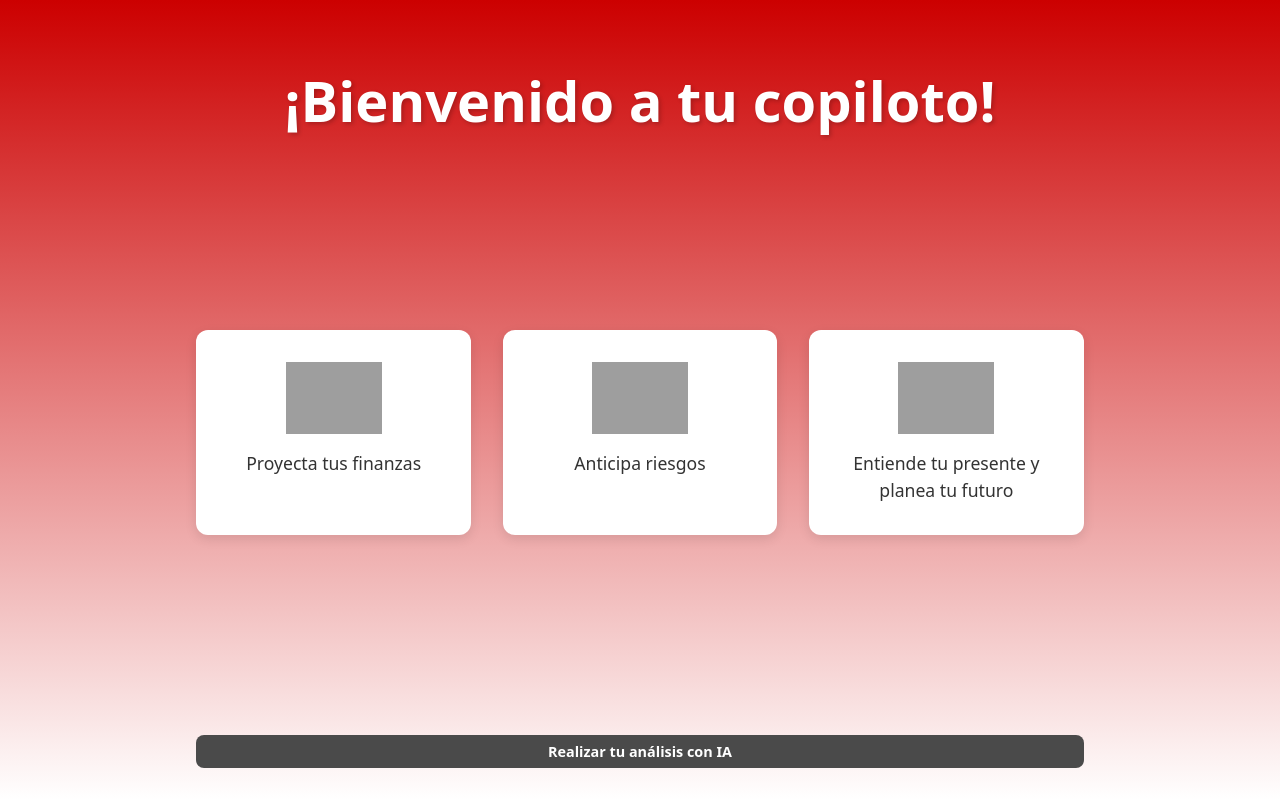
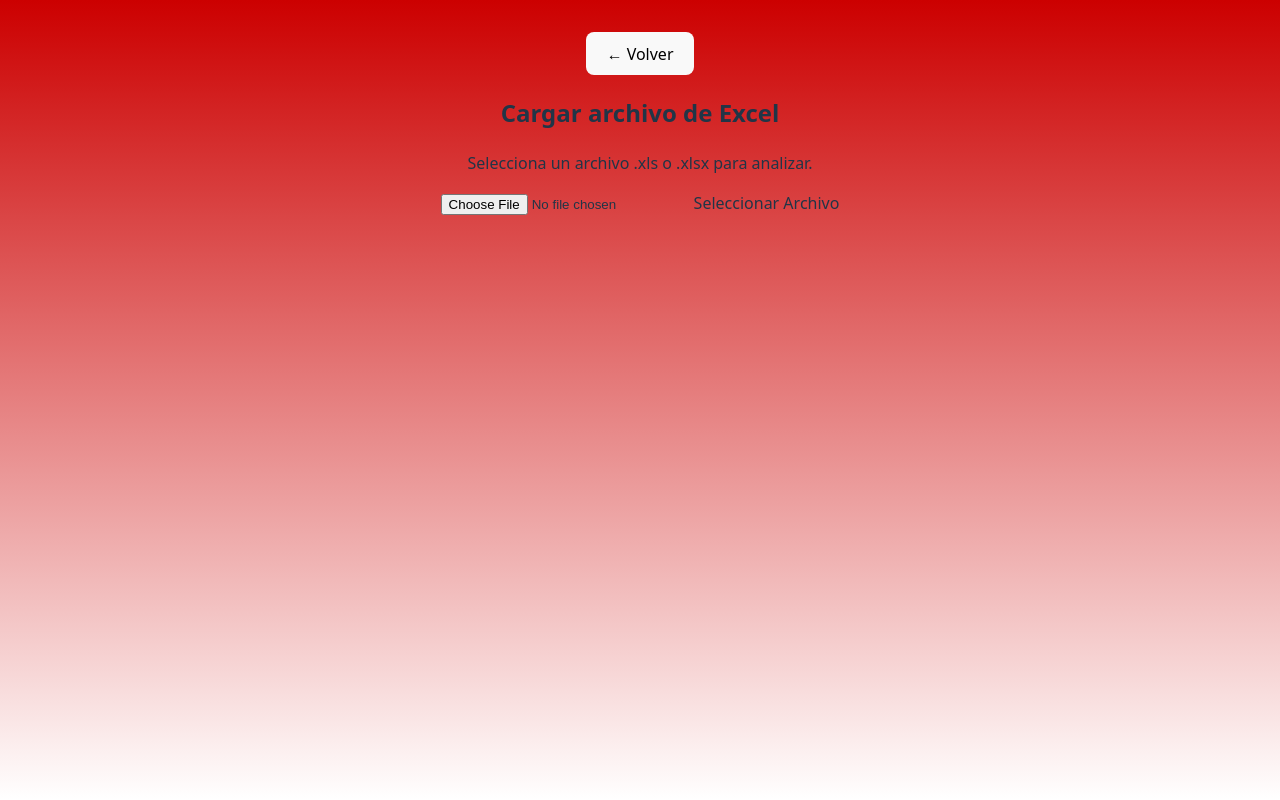
Before and after one commit to danmtzzz/FrontendBanorte, a React app in the folder FrontendBanorte/: page / in a window 1280 px wide. Both pictures are taken after a click on the button "Realizar tu análisis con IA". Built offline with nearby package versions, Linux system fonts and the light colour scheme; grey boxes are pictures that could not be loaded; the HTML template or start-up script is replaced by a standard one.

Commit message:
Cambios en la estructura del poryecto

```diff
--- a/FrontendBanorte/src/App.jsx
+++ b/FrontendBanorte/src/App.jsx
@@ -1,49 +1,27 @@
-import './App.css'
+// src/App.jsx
 
-/* PASO 1: Importa tus propios íconos.
-  Asegúrate de poner tus archivos de íconos (ej. .svg o .png)
-  en la carpeta 'src/assets/' y de que los nombres coincidan.
-*/
-import iconoFinanzas from './assets/finanzas.png' // <-- CAMBIA ESTE NOMBRE
-import iconoRiesgos from './assets/alerta.png'  // <-- CAMBIA ESTE NOMBRE
-import iconoPlan from './assets/estadisticas.png'      // <-- CAMBIA ESTE NOMBRE
+import { useState } from 'react'
+import './App.css' // <-- Este CSS ahora solo tendría los layouts y estilos globales
 
+// 1. Importas tus nuevas vistas
+import MainView from './views/MainView';
+import UploadView from './views/UploadView';
+
+// 4. NUEVA FUNCIÓN 'App' (Controlador)
 function App() {
-  /* No necesitamos 'useState' porque el contador se fue */
+  const [view, setView] = useState('main'); // Estado: 'main' o 'upload'
 
   return (
-    /* Usamos un Fragment (<>) para agrupar todo */
-    <>
-      {/* El título principal */}
-      <h1>¡Bienvenido a tu copiloto!</h1>
+    // Esta clase aplica el layout correcto (de App.css)
+    <div className={view === 'main' ? 'main-view-layout' : 'upload-view-layout'}>
 
-      {/* El contenedor para las 3 tarjetas */}
-      <div className="cards-container">
-
-        {/* Tarjeta 1 */}
-        <div className="card">
-          <img src={iconoFinanzas} alt="Icono de finanzas" />
-          <p>Proyecta tus finanzas</p>
-        </div>
-
-        {/* Tarjeta 2 */}
-        <div className="card">
-          <img src={iconoRiesgos} alt="Icono de riesgos" />
-          <p>Anticipa riesgos</p>
-        </div>
-
-        {/* Tarjeta 3 */}
-        <div className="card">
-          <img src={iconoPlan} alt="Icono de plan" />
-          <p>Entiende tu presente y planea tu futuro</p>
-        </div>
-      </div>
-
-      {/* El botón de acción principal */}
-      <button className="cta-button">
-        Realizar tu análisis con IA
-      </button>
-    </>
+      {/* Lógica para mostrar una vista o la otra */}
+      {view === 'main' ? (
+        <MainView setView={setView} />
+      ) : (
+        <UploadView setView={setView} />
+      )}
+    </div>
   )
 }
 
--- /dev/null
+++ b/FrontendBanorte/src/views/MainView.jsx
@@ -0,0 +1,43 @@
+// src/views/MainView.jsx
+
+import React from 'react';
+// Importa los íconos que SÓLO esta vista usa
+import iconoFinanzas from '../assets/finanzas.png';
+import iconoRiesgos from '../assets/alerta.png';
+import iconoPlan from '../assets/estadisticas.png';
+
+// (Aquí también podrías importar un CSS Módulo: import styles from './MainView.module.css')
+
+function MainView({ setView }) {
+  return (
+    <>
+      <h1>¡Bienvenido a tu copiloto!</h1>
+
+      <div className="cards-container">
+        {/* Tarjeta 1 */}
+        <div className="card">
+          <img src={iconoFinanzas} alt="Icono de finanzas" />
+          <p>Proyecta tus finanzas</p>
+        </div>
+
+        {/* Tarjeta 2 */}
+        <div className="card">
+          <img src={iconoRiesgos} alt="Icono de riesgos" />
+          <p>Anticipa riesgos</p>
+        </div>
+
+        {/* Tarjeta 3 */}
+        <div className="card">
+          <img src={iconoPlan} alt="Icono de plan" />
+          <p>Entiende tu presente y planea tu futuro</p>
+        </div>
+      </div>
+
+      <button className="cta-button" onClick={() => setView('upload')}>
+        Realizar tu análisis con IA
+      </button>
+    </>
+  )
+}
+
+export default MainView;
--- /dev/null
+++ b/FrontendBanorte/src/views/UploadView.jsx
@@ -0,0 +1,46 @@
+// src/views/UploadView.jsx
+
+import React, { useState } from 'react';
+// (Aquí importarías: import styles from './UploadView.module.css')
+
+function UploadView({ setView }) {
+  const [fileName, setFileName] = useState('');
+
+  const handleFileChange = (event) => {
+    if (event.target.files.length > 0) {
+      setFileName(event.target.files[0].name);
+    } else {
+      setFileName('');
+    }
+  };
+
+  return (
+    <div className="upload-view-container">
+      <button className="back-button" onClick={() => setView('main')}>
+        &larr; Volver
+      </button>
+
+      <h2>Cargar archivo de Excel</h2>
+      <p>Selecciona un archivo .xls o .xlsx para analizar.</p>
+
+      <input
+        type="file"
+        id="file-upload"
+        className="file-input-hidden"
+        accept=".xlsx, .xls"
+        onChange={handleFileChange}
+      />
+      <label htmlFor="file-upload" className="file-upload-label">
+        Seleccionar Archivo
+      </label>
+
+      {fileName && (
+        <p className="file-name-display">
+          Archivo seleccionado: <strong>{fileName}</strong>
+        </p>
+      )}
+    </div>
+  )
+}
+
+export default UploadView;
```
